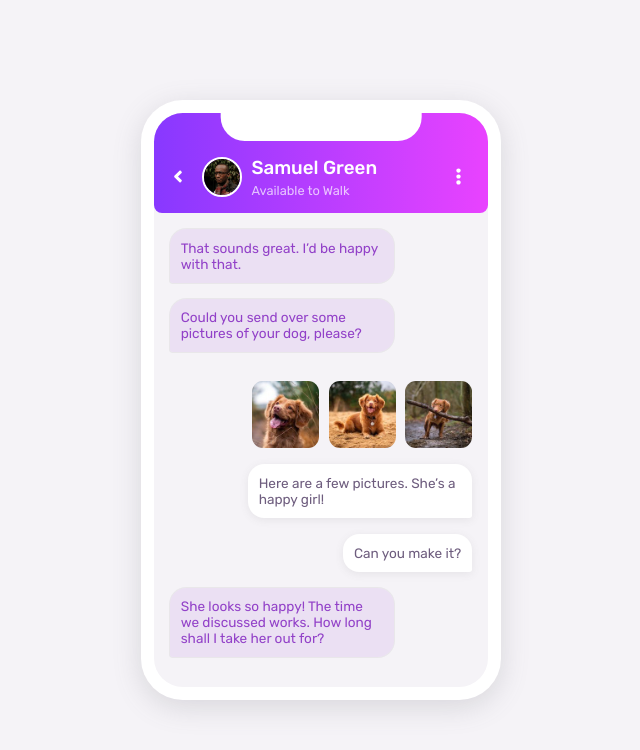
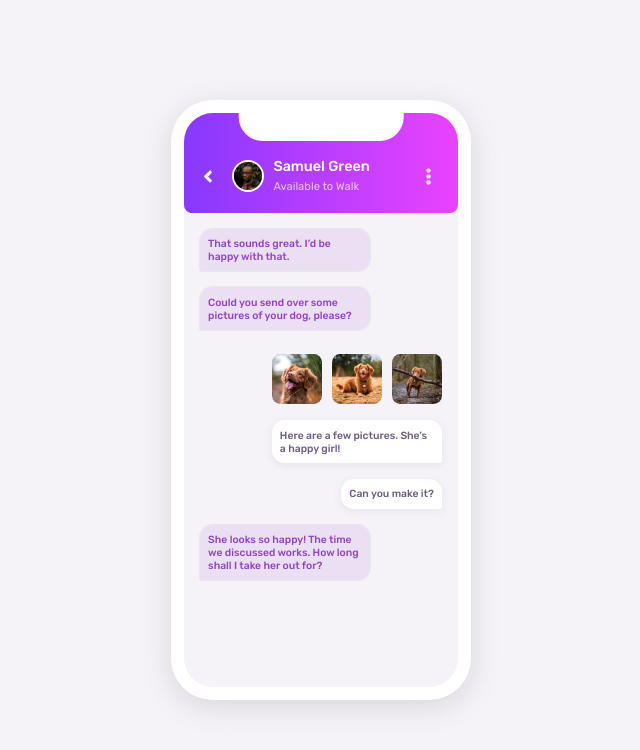
Before and after one commit to soewaiyanag/chat-app-css-illustration, a website built with Vite: page index.html in a window 1280 px wide. Shown: the whole page, without its empty margins (319-959 px from the left). Built offline with nearby package versions, Linux system fonts and the light colour scheme.

Commit message:
change to small sizes

```diff
--- a/styles/style.css
+++ b/styles/style.css
@@ -19,7 +19,7 @@
   position: relative;
   overflow: hidden;
   width: 100%;
-  max-width: 360px;
+  max-width: 300px;
   height: 600px;
   background-color: #fff;
   border-radius: var(--phone-corner);
@@ -73,10 +73,9 @@
 .phone__header__profile {
   height: 2.5rem;
   display: grid;
-  grid-template-columns: 2.5rem 1fr;
+  grid-template-columns: 2rem 1fr;
   grid-template-rows: 1fr 1fr;
-  row-gap: 0.2rem;
-  column-gap: 0.6rem;
+  column-gap: 0.6em;
   align-items: center;
   align-self: center;
 }
@@ -90,13 +89,13 @@
 }
 
 .phone__header__profile__name {
-  font-size: 1.175rem;
+  font-size: 0.9em;
   font-weight: 500;
   color: white;
 }
 
 .phone__header__profile__status {
-  font-size: 0.8rem;
+  font-size: 0.7em;
   color: rgba(255, 255, 255, 0.7);
   font-weight: lighter;
 }
@@ -125,11 +124,11 @@
 
 .chat-box {
   display: block;
-  font-size: 0.85rem;
-  max-width: 26ch;
+  font-size: 0.65rem;
+  font-weight: 500;
+  max-width: 25ch;
   border-radius: 1.2em;
   padding: 0.8em;
-  font-weight: 400;
 }
 
 .chat-box-left {
@@ -148,12 +147,12 @@
 }
 
 .chat-box-img {
-  max-width: 220px;
+  max-width: 170px;
   display: grid;
   grid-template-columns: repeat(3, 1fr);
   gap: 0.6rem;
   padding: 0;
-  margin-top: 0.8rem;
+  margin-top: 0.5rem;
 }
 
 .chat-box-img img {
```
